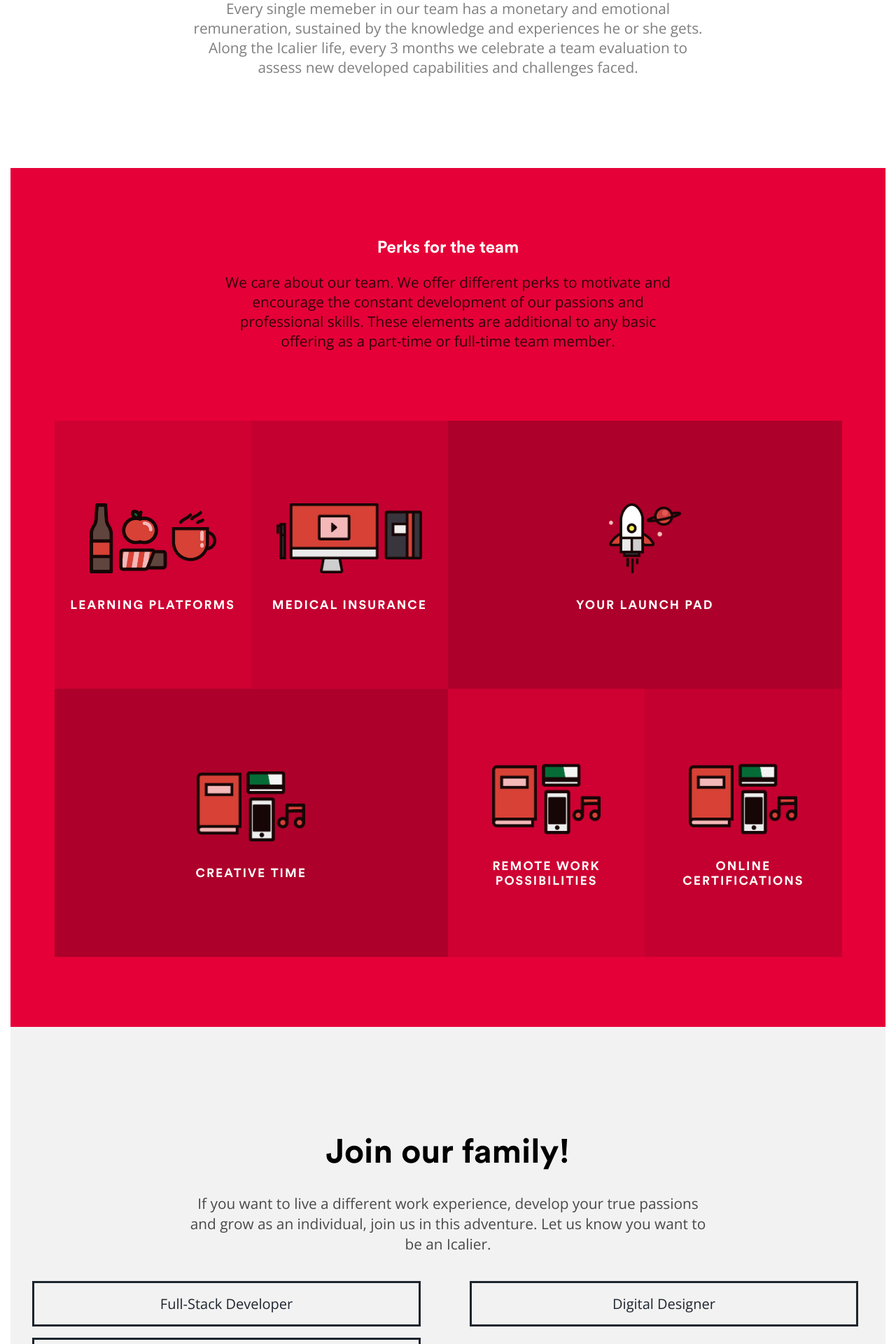
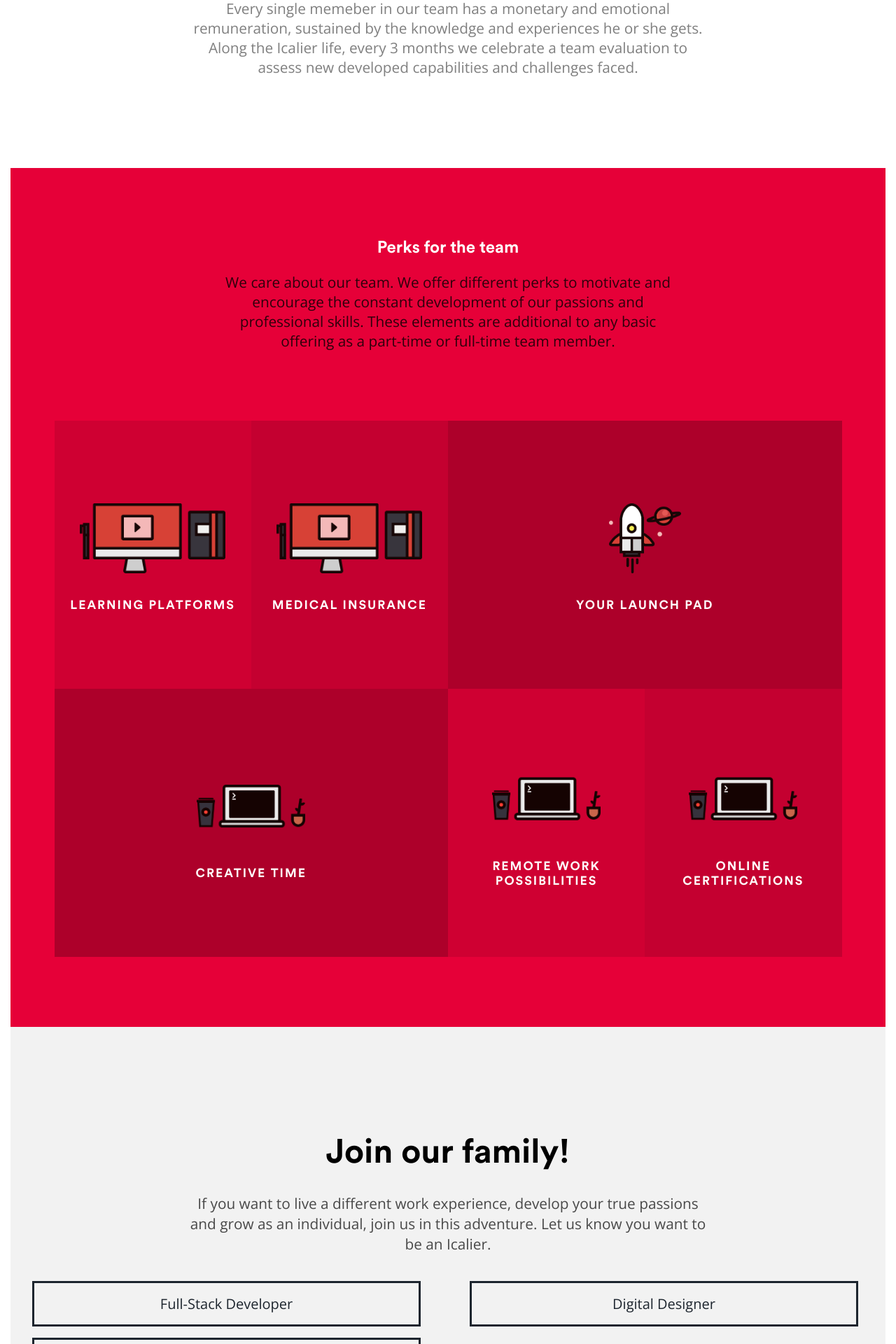
Before and after one commit to sshkarupa/icalialabs, a Jekyll site: the page built from templates/culture.html, in a window 1280 px wide. Shown: the part 1182-3102 px from the top of the page at 70% size. Built offline with Jekyll 4.4.1, drawn with Linux system fonts in a browser that asks for light colours; nearby versions of some CDN libraries; comment, search, counter and statistics services are not loaded.

Commit message:
Fix icons of perks sections

```diff
--- a/templates/culture.html
+++ b/templates/culture.html
@@ -33,7 +33,7 @@
   <p>Every single memeber in our team has a monetary and emotional remuneration, sustained by the knowledge and experiences he or she gets. Along the Icalier life, every 3 months we celebrate a team evaluation to assess new developed capabilities and challenges faced. </p>
 </section>
 
-<section class="perks text-center" id="slider">
+<section class="perks text-center">
   <div class="container">
     <h4 class="title-section-perks">Perks for the team</h4>
     <p class="section-description">We care about our team. We offer different perks to motivate and encourage the constant development of our passions and professional skills. These elements are additional to any basic offering as a part-time or full-time team member.</p>
@@ -41,7 +41,7 @@
 
       <div class="perk col-3 square-bg-1 ">
         <figure>
-          <img src="/assets/img/food.png" alt="" class="perk-icon">
+          <img src="/assets/img/learn.png" alt="" class="perk-icon">
           <figcaption>
           <h3 class="perk-title">Learning platforms</h3>
           <p class="perk-description">Every single memeber can access to a bunch of different online platforms and leverage all knowledge available.</p>
```
Also changed, not shown: templates/assets/img/certificate.png (added), templates/assets/img/creative.png (added), templates/assets/img/medical.png (added), templates/assets/img/remote.png (added), templates/assets/img/rewards.png, 4 other files.
